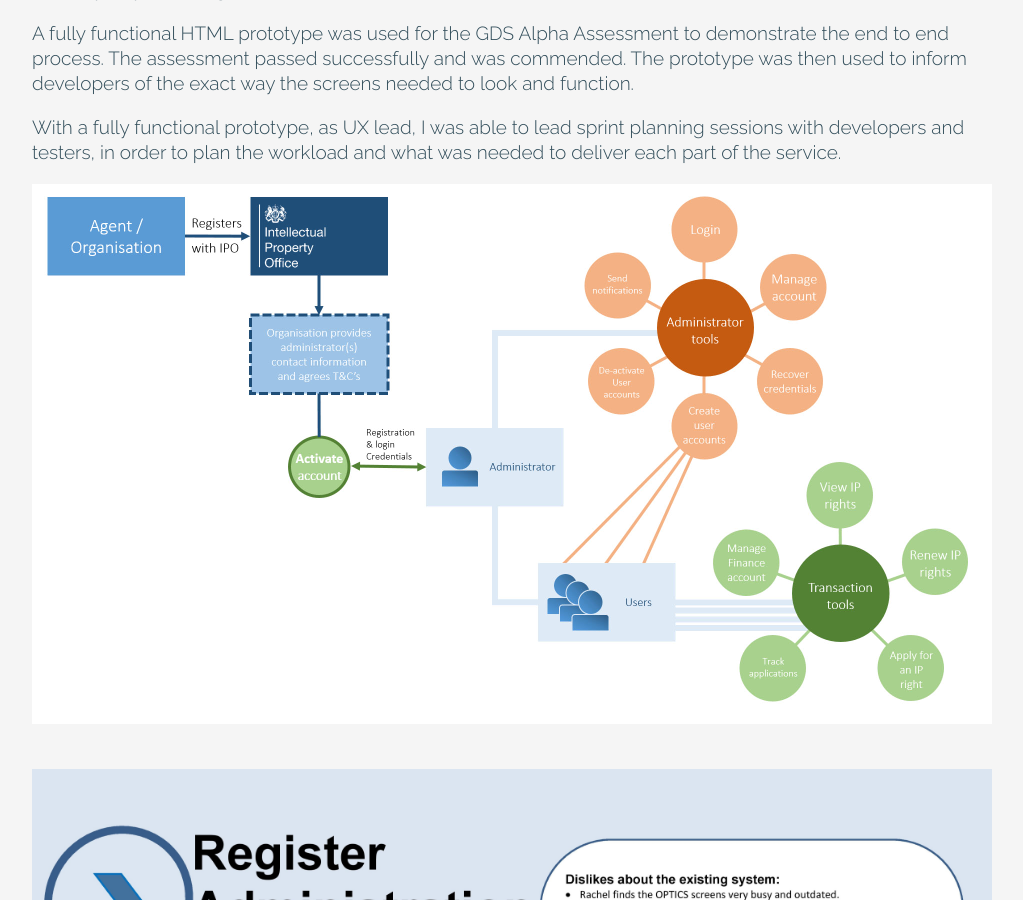
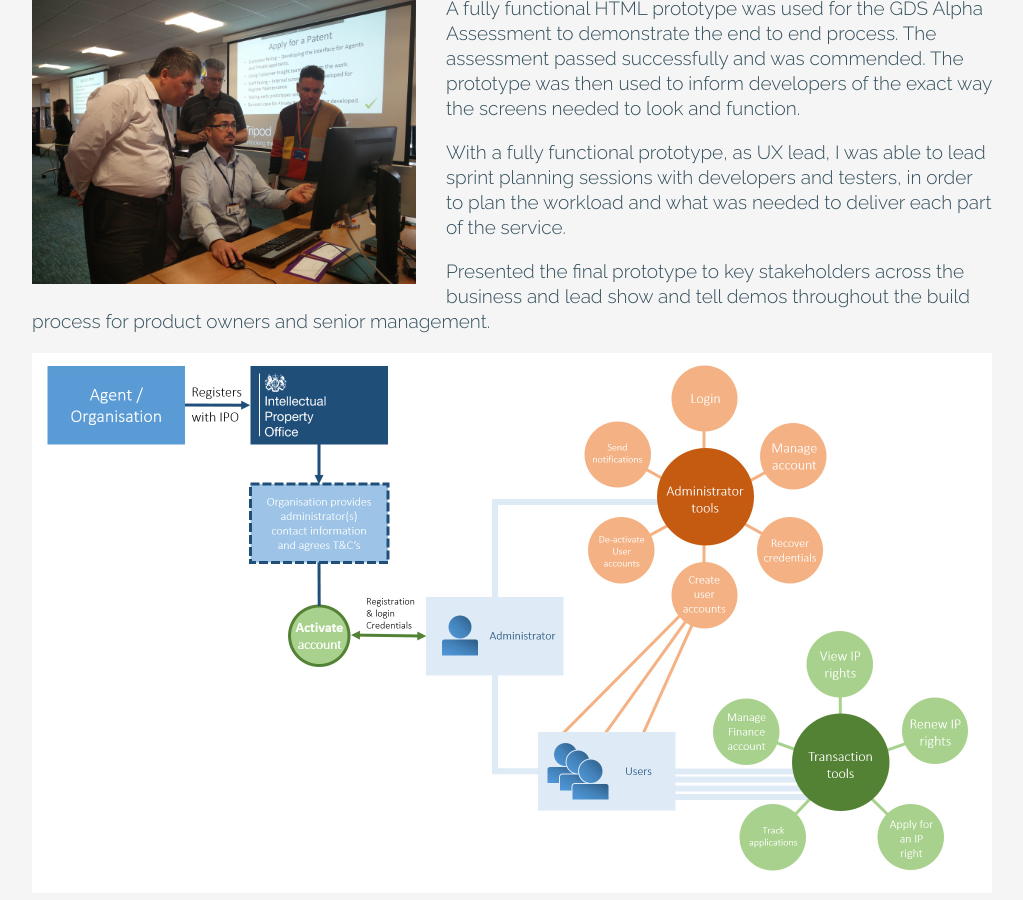
Before and after one commit to jonathanthomas83/jonathanthomas83.github.io, a Jekyll site: the page built from _portfolio/intellectual-property-office-admin.md, in a window 1280 px wide and 900 px high, scrolled down 3778 px. Shown: the whole window, without its empty margins (128-1151 px from the left). Built offline with Jekyll 4.4.1, drawn with Linux system fonts in a browser that asks for light colours; nearby versions of some CDN libraries.

Commit message:
Added presentation

```diff
--- a/_portfolio/intellectual-property-office-admin.md
+++ b/_portfolio/intellectual-property-office-admin.md
@@ -58,17 +58,21 @@ Actions
 Outcomes
 --------
 
+<img class="right" src="/images/{{ page.image_project }}/application-create-1.jpg" />
+
 Producing quick sketches of screens and screen flow allowed me to put ideas in front of users regularly and meant I was able to get quick feedback on how flows worked for them, and also what didn't work. Soon after starting these interactions with users, they were informing the flow and constructing the journey that suited them.
-
-<img class="right" src="/images/{{ page.image_project }}/application-create-1.jpg" />
 
 Through demonstrating the failings of the current system and the quick completion rates of the new prototypes, I was able to convince the business that this change would bring instant benefits to staff workflow and ultimately would bring financial gain through quicker processing.
 
 In doing this, I was able to gain the trust of key stakeholders and impressed them with the simplicity of the service I designed for them; it has a great user experience and it meets business objectives and is valuable to everyone invested in it. A senior manager of a section I had been working with took the time to praise my efforts and thank me for the work I’d done for them by way of writing an article in a staff newsletter.
 
+<img class="left" src="/images/{{ page.image_project }}/presentation.jpg" />
+
 A fully functional HTML prototype was used for the GDS Alpha Assessment to demonstrate the end to end process. The assessment passed successfully and was commended. The prototype was then used to inform developers of the exact way the screens needed to look and function.
 
 With a fully functional prototype, as UX lead, I was able to lead sprint planning sessions with developers and testers, in order to plan the workload and what was needed to deliver each part of the service.
+
+Presented the final prototype to key stakeholders across the business and lead show and tell demos throughout the build process for product owners and senior management.
 
 <img src="/images/{{ page.image_project }}/ida-journey.jpg" />
 
```
Also changed, not shown: images/ipo-admin/presentation.jpg (added).
